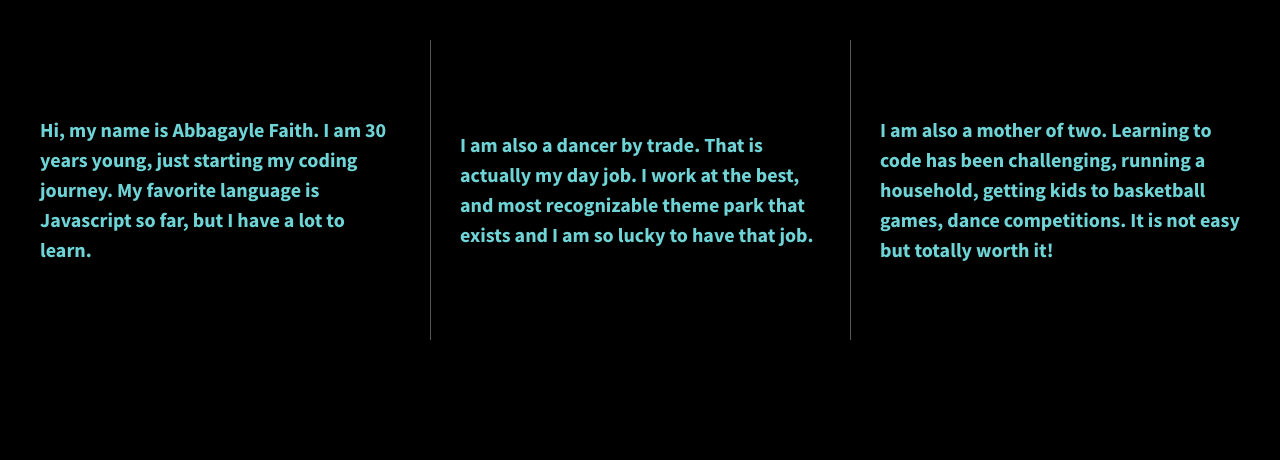
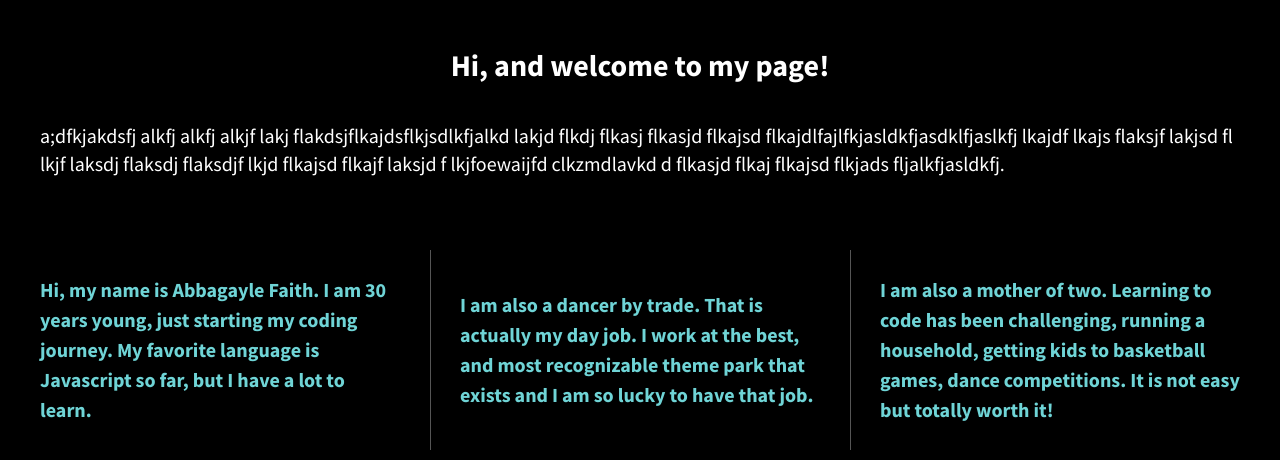
Before and after one commit to A-Faith/206-flexbox-grids, a plain HTML site: page index.html in a window 1280 px wide. Drawn offline with nearby package versions, Linux system fonts and the light colour scheme.

Commit message:
another commit

```diff
--- a/css/main.css
+++ b/css/main.css
@@ -110,6 +110,36 @@ body {
   background-color: black;
 }
 
+header,
+footer {
+  background-color: black;
+  height: 50px;
+  width: 100%;
+  padding-bottom: 10px;
+}
+
+main {
+  background-color: black;
+  height: 100px;
+  width: 100%;
+  margin-bottom: 50px;
+  color: white;
+}
+
+header,
+footer,
+main {
+  display: flex;
+  justify-content: center;
+  align-items: center;
+  width: 100%;
+}
+
+header h1 {
+  color: white;
+  font-size: 30px;
+}
+
 .wrapper {
   display: flex;
   flex-flow: row wrap;
@@ -126,7 +156,7 @@ body {
   line-height: 1.5em;
   font-size: 1em;
   background-color: black;
-  height: 300px;
+  height: 200px;
   width: 30%;
   align-items: center;
 
--- a/index.html
+++ b/index.html
@@ -17,6 +17,8 @@
         <link href='http://fonts.googleapis.com/css?family=Source+Sans+Pro:400,700' rel='stylesheet' type='text/css'>
     </head>
     <body>
+      <header><h1> Hi, and welcome to my page!<h1></header>
+      <main>a;dfkjakdsfj alkfj alkfj alkjf lakj flakdsjflkajdsflkjsdlkfjalkd lakjd flkdj flkasj flkasjd flkajsd flkajdlfajlfkjasldkfjasdklfjaslkfj  lkajdf lkajs flaksjf lakjsd fl lkjf laksdj flaksdj flaksdjf  lkjd flkajsd flkajf laksjd f  lkjfoewaijfd clkzmdlavkd d flkasjd flkaj flkajsd flkjads fljalkfjasldkfj.</main>
         <!--[if lt IE 8]>
             <p class="browserupgrade">You are using an <strong>outdated</strong> browser. Please <a href="http://browsehappy.com/">upgrade your browser</a> to improve your experience.</p>
         <![endif]-->
@@ -32,6 +34,7 @@
                 I am also a mother of two. Learning to code has been challenging, running a household, getting kids to basketball games, dance competitions. It is not easy but totally worth it!
             </div>
         </section>
+      <footer></footer>
 
         <script src="https://ajax.googleapis.com/ajax/libs/jquery/1.11.3/jquery.min.js"></script>
         <script>window.jQuery || document.write('<script src="js/vendor/jquery-1.11.3.min.js"><\/script>')</script>
```
